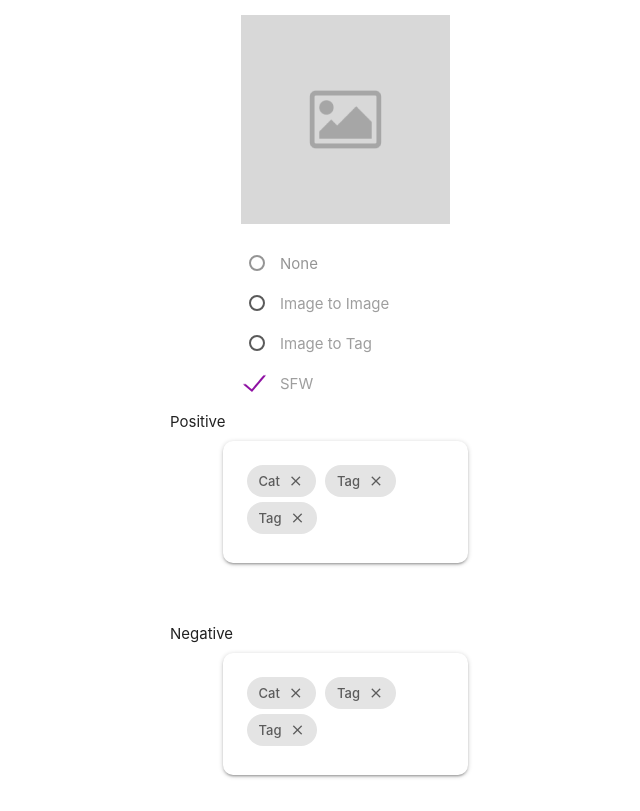
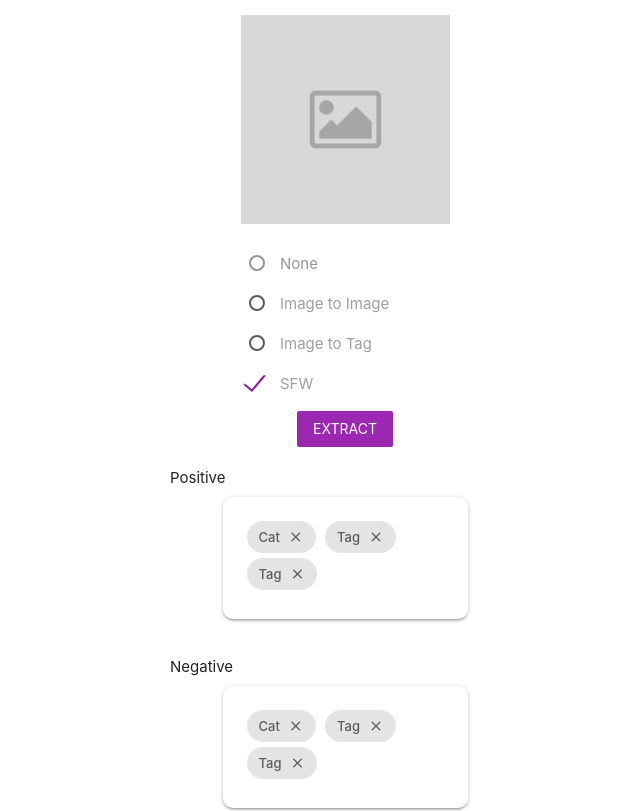
Before and after one commit to Easy-Diffuser/chrome-extension, a browser extension: page local/index.html in a window 1280 px wide. Shown: the top 811 px of the page, without its empty margins (295-935 px from the left). Drawn offline with nearby package versions, Linux system fonts and the light colour scheme.

Commit message:
feat(main): html adding extract button

```diff
--- a/local/index.html
+++ b/local/index.html
@@ -65,9 +65,15 @@
                   <span>SFW</span>
                 </label>
               </p>
-
           </div>
 
+          <div class="row center">
+            <a
+              id="extract-button"
+              class="btn-flat waves-effect waves-light purple white-text"
+              >Extract</a
+            >
+          </div>
         Positive
         <div class="container" style="max-width:300px;">
           <div class="card" style="border-radius: 10px;">
@@ -88,7 +94,7 @@
             </form>
           </div>
         </div>
-        <br /><br />
+        <br />
         Negative
         <div class="container" style="max-width:300px;">
           <div class="card" style="border-radius: 10px;">
@@ -110,11 +116,10 @@
           </div>
         </div>
 
-        <br /><br />
+        <br />
         <div class="row center">
           <a
-            href="http://materializecss.com/getting-started.html"
-            id="download-button"
+            id="import-button"
             class="btn-flat waves-effect waves-light purple white-text"
             >Import</a
           >
```
